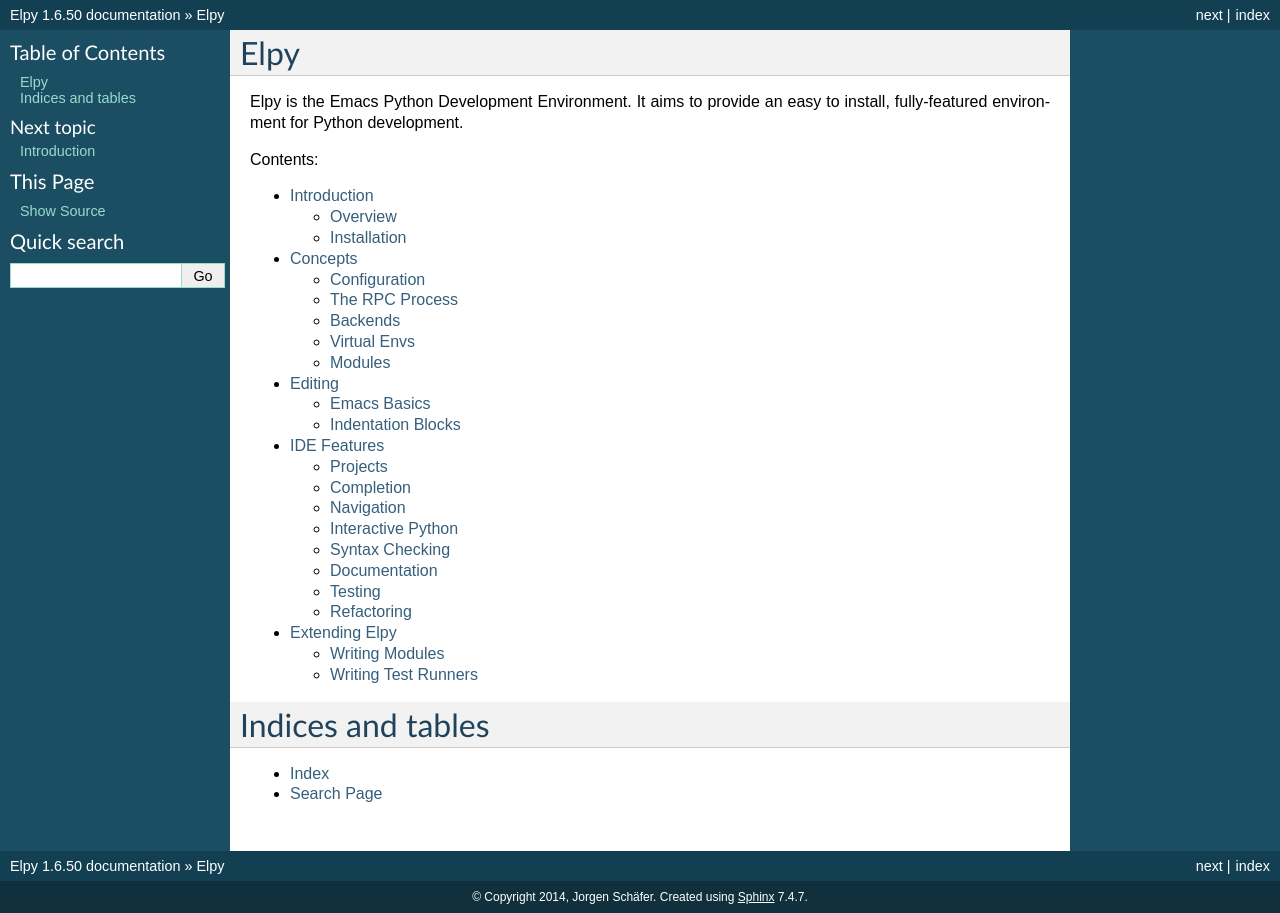
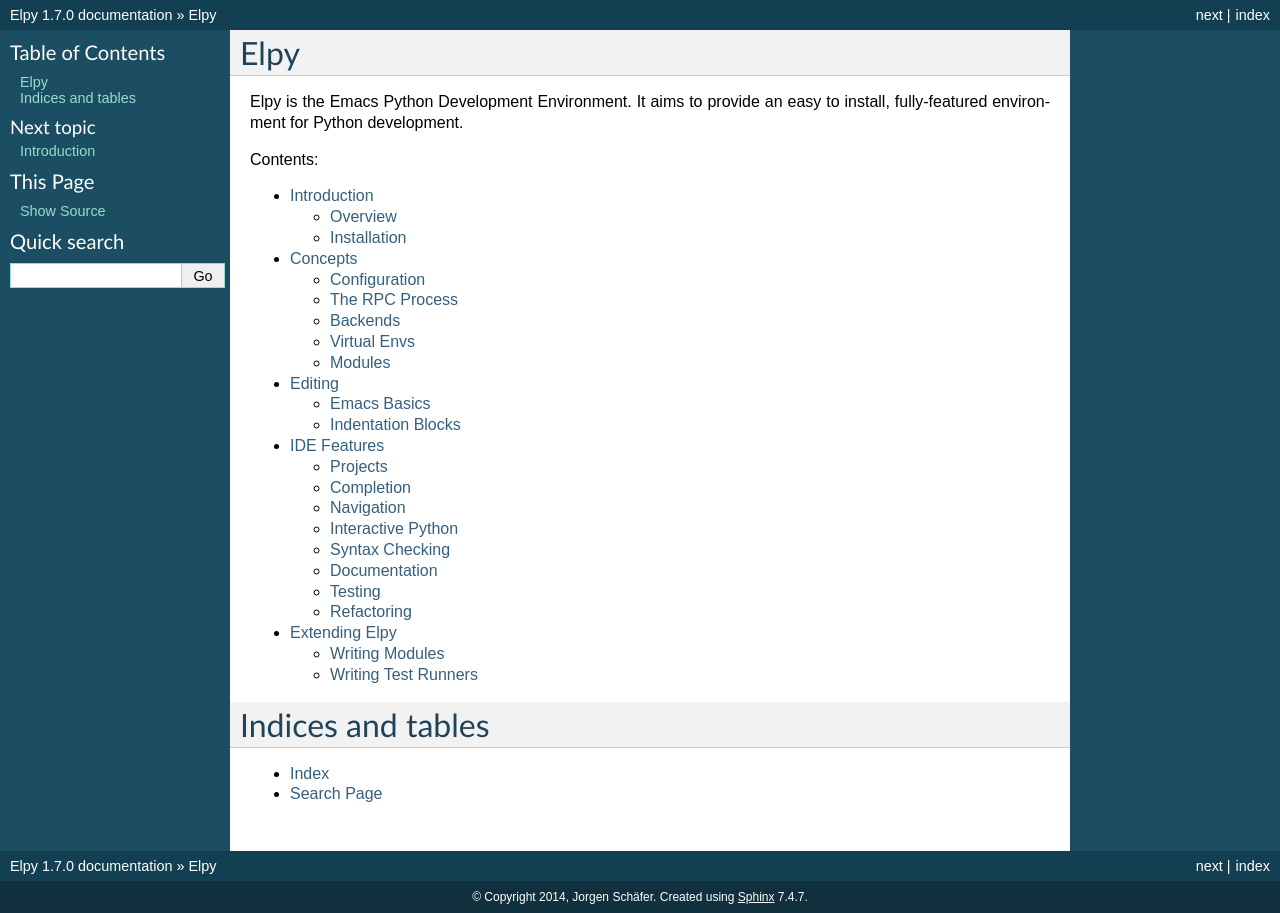
Before and after one commit to jorgenschaefer/elpy, a Sphinx documentation site: the page built from docs/index.rst, in a window 1280 px wide. Built offline with Sphinx 7.4.7, drawn with Linux system fonts in a browser that asks for light colours.

Commit message:
Bump version: 1.6.50 → 1.7.0

```diff
--- a/docs/conf.py
+++ b/docs/conf.py
@@ -51,9 +51,9 @@
 # built documents.
 #
 # The short X.Y version.
-version = '1.6.50'
+version = '1.7.0'
 # The full version, including alpha/beta/rc tags.
-release = '1.6.50'
+release = '1.7.0'
 
 # The language for content autogenerated by Sphinx. Refer to documentation
 # for a list of supported languages.
--- a/elpy/__init__.py
+++ b/elpy/__init__.py
@@ -37,5 +37,5 @@
 """
 
 __author__ = "Jorgen Schaefer"
-__version__ = "1.6.50"
+__version__ = "1.7.0"
 __license__ = "GPL"
```
Also changed, not shown: .bumpversion.cfg, 3 other files.
